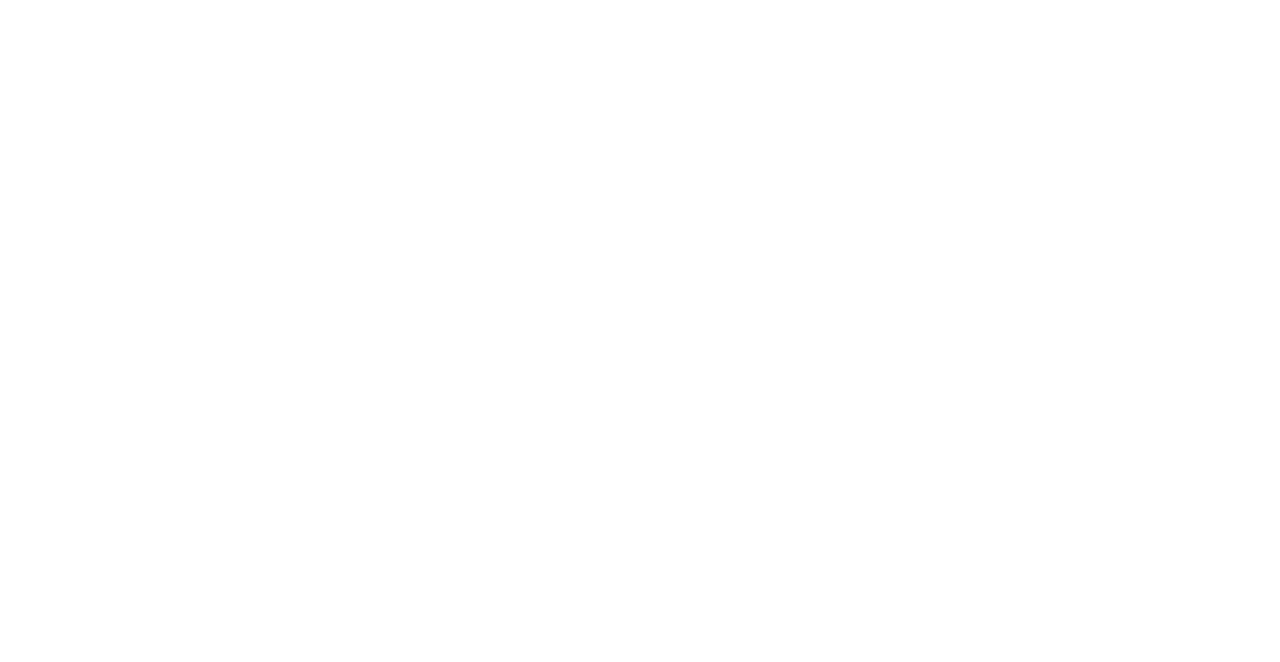
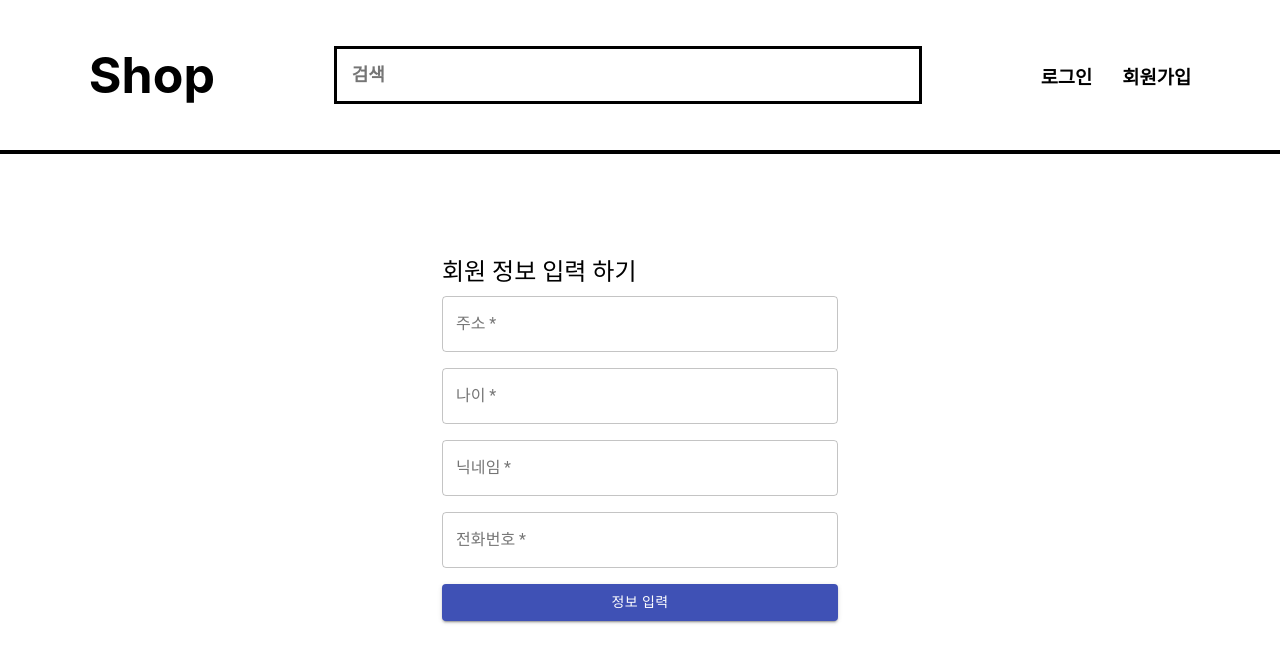
Before and after one commit to shoppingmall-page-study/shopping-front, a React (Create React App) app: page /registration/1 in a window 1280 px wide. Before the commit this address had no page. Shown: the top 662 px of the page. Built offline with nearby package versions, Linux system fonts and the light colour scheme.

Commit message:
oauth2login

```diff
--- a/src/Api/ApiService.js
+++ b/src/Api/ApiService.js
@@ -5,18 +5,18 @@ const ACCESS_TOKEN = "ACCESS_TOKEN";
 
 
 export const call = (api, method, request) => {
-  let header = new Headers({
+  let headers = new Headers({
     "Content-Type": "application/json",
   });
 
   // 로컬 스토리지에서 ACCESS TOKEN 가져오기
   const accessToken = localStorage.getItem("ACCESS_TOKEN");
   if (accessToken && accessToken != null) {
-    header.append("Authorization", null);
+    headers.append("Authorization", accessToken);
+    axios.defaults.headers.common['Authorization'] = "Bearer " + accessToken;
   }
 
   let options = {
-    headers: header,
     url: API_BASE_URL + api,
     method: method,
   };
@@ -25,7 +25,7 @@ export const call = (api, method, request) => {
     // GET method
     options.data = request;
   }
-  return axios(options)
+  return axios(options.url, options)
     .then((response) =>
      {
       if(response.status === 200){
@@ -40,6 +40,7 @@ export const call = (api, method, request) => {
       }
 
       })
+
 }
 
 export const signin = (userDTO) => {
@@ -47,6 +48,7 @@ export const signin = (userDTO) => {
     let jwt = response.headers.authorization;
     if(jwt !== null){
       localStorage.setItem(ACCESS_TOKEN, jwt);
+      window.location.href = "/1";
     }
 
   });
@@ -62,7 +64,6 @@ export const signup = (userDTO) => {
   return call("/join", "POST", userDTO);
 }
 
-export const googlelogin =() =>{
-  return call("//oauth2/authorization/google","GET");
-
+export const registration = (userDTO) => {
+  return call("/Oauth/join", "POST", userDTO);
 }
--- a/src/Header/HeaderAfter.js
+++ b/src/Header/HeaderAfter.js
@@ -1,6 +1,7 @@
 import './HeaderAfter.css'
 import {Link} from 'react-router-dom'
 import AHome from '../Home/Ahome';
+import {signout} from '../Api/ApiService'
 
 function Hafter({cart}){
     return(
@@ -27,6 +28,7 @@ function Hafter({cart}){
             <ul>
                 <li><h3><Link to="../Uplist">등록목록</Link></h3></li>
                 <li><h3><Link to="../Orderlist">주문목록</Link></h3></li>
+                <button onClick={signout}>로그아웃</button>
             </ul>
           </ul>
         </div>
--- a/src/Login/GoogleOauth.js
+++ /dev/null
@@ -1,27 +0,0 @@
-import React,{useState} from "react";
-import Hbefore from "../Header/HeaderBefore";
-import {googlelogin} from "../Api/ApiService";
-
-import {
-  Link,
-  Button,
-  TextField,
-  Grid,
-  Container,
-  Typography,
-} from "@material-ui/core";
-
-const Login = () => {
-  const handleSubmit = (event) => {
-    window.location.href = ""
-  };
-
-  return (
-    <>
-    <Button onClick={handleSubmit}>google로그인</Button>
-    </>
-
-  );
-};
-
-export default Login;
--- a/src/Login/Login.js
+++ b/src/Login/Login.js
@@ -1,7 +1,7 @@
 import React,{useState} from "react";
 import Hbefore from "../Header/HeaderBefore";
 import {signin} from "../Api/ApiService";
-import GoogleOauth from "./GoogleOauth";
+import GoogleOauth from "../Oauth/GoogleOauth";
 
 import {
   Link,
@@ -11,6 +11,7 @@ import {
   Container,
   Typography,
 } from "@material-ui/core";
+import KakaoOauth from "../Oauth/KakaoOauth";
 
 const Login = () => {
   const handleSubmit = (event) => {
@@ -71,11 +72,16 @@ const Login = () => {
           <Link href="/signup" variant="body2">
             <Grid item>계정이 없습니까? 여기서 가입 하세요.</Grid>
           </Link>
+          <Grid item xs ={12}>
+            <GoogleOauth/>
+            <KakaoOauth/>
+          </Grid>
         </Grid>
       </form>
-      <GoogleOauth/>
+
 
     </Container>
+
     </>
 
   );
--- /dev/null
+++ b/src/Oauth/GoogleOauth.js
@@ -0,0 +1,19 @@
+import { Link } from "@material-ui/core";
+import React from "react";
+
+
+
+const GoogleOauth = () => {
+  const API_BASE_URL = 'http://localhost:8080/oauth2/authorization/google';  // 주소로 전해 받음 -> 보내고 성공 url 에서 get방식으로 토큰 받기 하면된다.
+  const GOOGLE_AUTH_URL = API_BASE_URL;
+
+
+  return (
+    <>
+    <Link href={GOOGLE_AUTH_URL} >구글 로그인</Link>
+    </>
+
+  );
+};
+
+export default GoogleOauth;
--- /dev/null
+++ b/src/Oauth/GoogleOauthhandler.js
@@ -0,0 +1,17 @@
+import React, { useEffect } from "react";
+import { useParams } from "react-router";
+
+function GoogleOauthhandler() {
+  const params = useParams();
+
+  useEffect(() => {
+    console.log(params);
+    localStorage.clear();
+    localStorage.setItem("ACCESS_TOKEN",params.token);
+    window.location.replace("/1");
+  }, []);
+
+  return <></>;
+}
+
+export default GoogleOauthhandler;
--- /dev/null
+++ b/src/Oauth/KakaoOauth.js
@@ -0,0 +1,18 @@
+import { Link } from "@material-ui/core";
+import React from "react";
+
+
+
+const KakaoOauth = () => {
+  const API_BASE_URL = 'http://localhost:8080/oauth2/authorization/kakao';  // 주소로 전해 받음 -> 보내고 성공 url 에서 get방식으로 토큰 받기 하면된다.
+  const GOOGLE_AUTH_URL = API_BASE_URL;
+
+  return (
+    <>
+    <Link href={GOOGLE_AUTH_URL}>카카오 로그인</Link>
+    </>
+
+  );
+};
+
+export default KakaoOauth;
--- /dev/null
+++ b/src/Oauth/KakaoOauthhandler.js
@@ -0,0 +1,17 @@
+import React, { useEffect } from "react";
+import { useParams } from "react-router";
+
+function KakaoOauthhandler() {
+  const params = useParams();
+
+  useEffect(() => {
+    console.log(params.token);
+    localStorage.clear();
+    localStorage.setItem("ACCESS_TOKEN", params.token);
+    window.location.replace("/1");
+  }, []);
+
+  return <></>;
+}
+
+export default KakaoOauthhandler;
--- /dev/null
+++ b/src/Oauth/OauthJoin.js
@@ -0,0 +1,112 @@
+import React, { useEffect } from "react";
+import { useParams } from "react-router";
+import { registration } from "../Api/ApiService";
+import HbeAfter from "../Header/HeaderBefore";
+import {
+    Button,
+    TextField,
+    Link,
+    Grid,
+    Container,
+    Typography,
+  } from "@material-ui/core";
+
+function OauthJoin() {
+    const params = useParams();
+
+
+  const handleSubmit = (event) => {
+    event.preventDefault();
+    // 오브젝트에서 form에 저장된 데이터를 맵의 형태로 바꿔줌.
+    const data = new FormData(event.target);
+    const address = data.get("address");
+    const age = data.get("age");
+    const nickname = data.get("nickname");
+    const phonenumber = data.get("phonenumber");
+    registration({ address:address, age:age, nickname: nickname, phoneNumber: phonenumber }).then(
+      (response) => {
+        // 계정 생성 성공 시 login페이지로 리디렉트
+        window.location.href = "/1";
+      }
+    );
+  };
+
+  // 랜더링 할때 토큰을 불러와서 localhost에
+  useEffect(() => {
+    console.log(params.token);
+    localStorage.clear();
+    localStorage.setItem("ACCESS_TOKEN", params.token);
+  }, []);
+
+  return (<>
+        <header className="Header">
+            <HbeAfter/>
+        </header>
+        <Container component="main" maxWidth="xs" style={{ marginTop: "8%" }}>
+
+            <Grid container spacing={2}>
+                <Grid item xs={12}>
+                <Typography component="h1" variant="h5">
+                  회원 정보 입력 하기
+                </Typography>
+                </Grid>
+            </Grid>
+            <form  onSubmit={handleSubmit}>
+                {" "}
+                {/* submit 버튼을 누르면 handleSubmit이 실행됨. */}
+            <Grid container spacing={2}>
+            <Grid item xs={12}>
+                <TextField
+                variant="outlined"
+                required
+                fullWidth
+                name="address"
+                label="주소"
+                id="address"
+                autoComplete="current-address"
+                />
+            </Grid>
+            <Grid item xs={12}>
+                <TextField
+                variant="outlined"
+                required
+                fullWidth
+                name="age"
+                label="나이"
+                id="age"
+                />
+            </Grid>
+            <Grid item xs={12}>
+                <TextField
+                variant="outlined"
+                required
+                fullWidth
+                name="nickname"
+                label="닉네임"
+                id="nickname"
+                />
+            </Grid>
+            <Grid item xs={12}>
+                <TextField
+                variant="outlined"
+                required
+                fullWidth
+                name="phonenumber"
+                label="전화번호"
+                id="phonenumber"
+                />
+            </Grid>
+            <Grid item xs={12}>
+                <Button type="submit" fullWidth variant="contained" color="primary">
+                정보 입력
+                </Button>
+            </Grid>
+        </Grid>
+            </form>
+
+        </Container>
+
+  </>);
+}
+
+export default OauthJoin;
--- a/src/Router.js
+++ b/src/Router.js
@@ -12,6 +12,9 @@ import Bhome from "./Home/Bhome";
 import Ahome from "./Home/Ahome";
 import Detail from './Detail/Detail'
 import {useState} from 'react'
+import GoogleOauthhandler from "./Oauth/GoogleOauthhandler";
+import KakaoOauthhandler from "./Oauth/KakaoOauthhandler"
+import OauthJoin from "./Oauth/OauthJoin";
 
 function UserRouter(){
     const [products, setProducts] = useState([]);
@@ -32,6 +35,9 @@ function UserRouter(){
         <Route path="/Uplist" element={<Uplist/>}/>
         <Route path="/Orderlist" element={<Orderlist/>}/>
         <Route path="/product/:id" element={<Detail convertPrice={convertPrice} cart={cart} setCart={setCart}/>}/>
+        <Route path="/oauth/:token" element={<GoogleOauthhandler/>}/>
+        <Route path="/oauth/:token" element={<KakaoOauthhandler/>}/>
+        <Route path="/registration/:token" element={<OauthJoin/>}/>
     </Routes>
     );
 }
--- a/src/index.js
+++ b/src/index.js
@@ -7,11 +7,11 @@ import { BrowserRouter } from 'react-router-dom';
 
 const root = ReactDOM.createRoot(document.getElementById('root'));
 root.render(
-  <React.StrictMode>
+  // <React.StrictMode>
     <BrowserRouter>
       <App />
     </BrowserRouter>
-  </React.StrictMode>
+  //</React.StrictMode>
 );
 
 // If you want to start measuring performance in your app, pass a function
```
